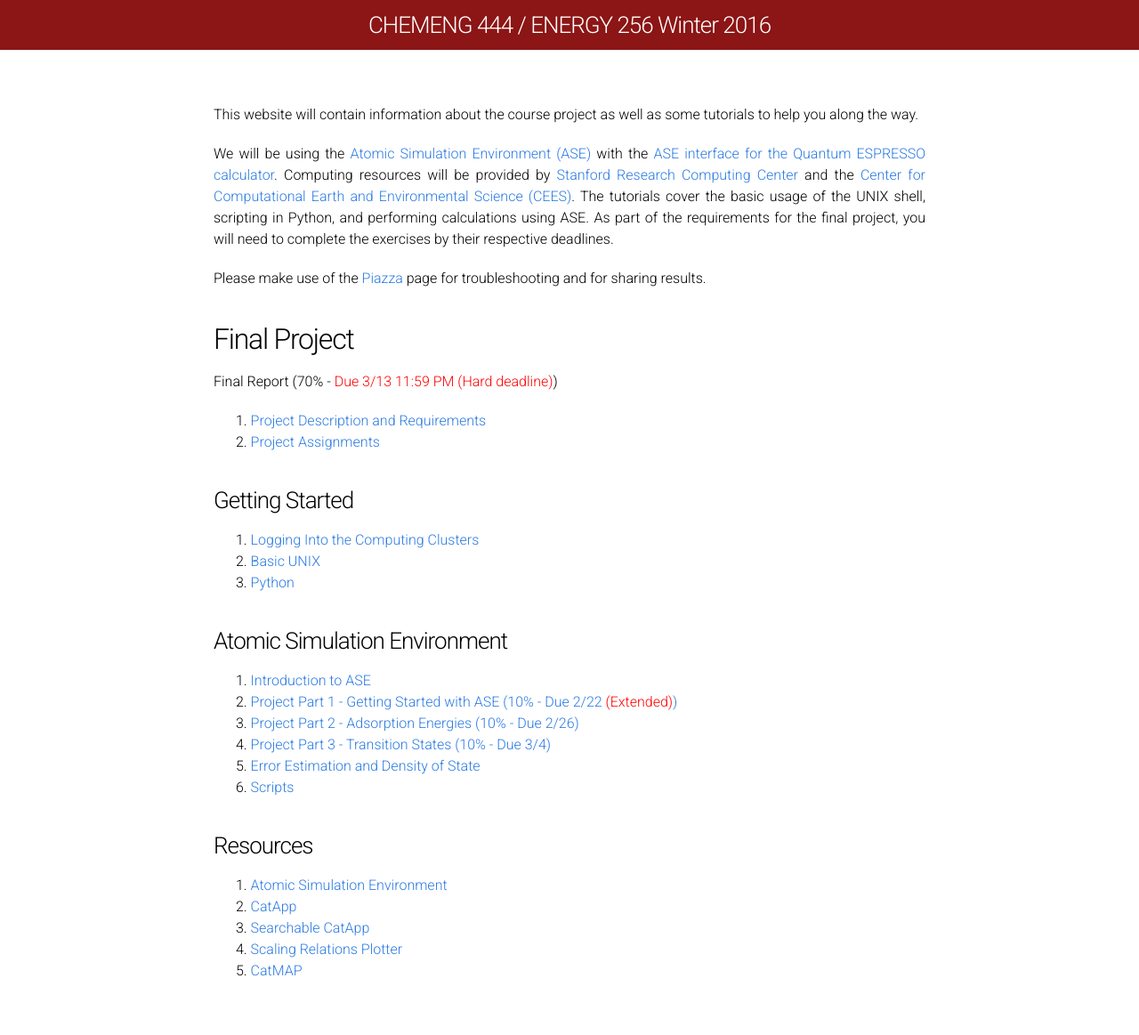
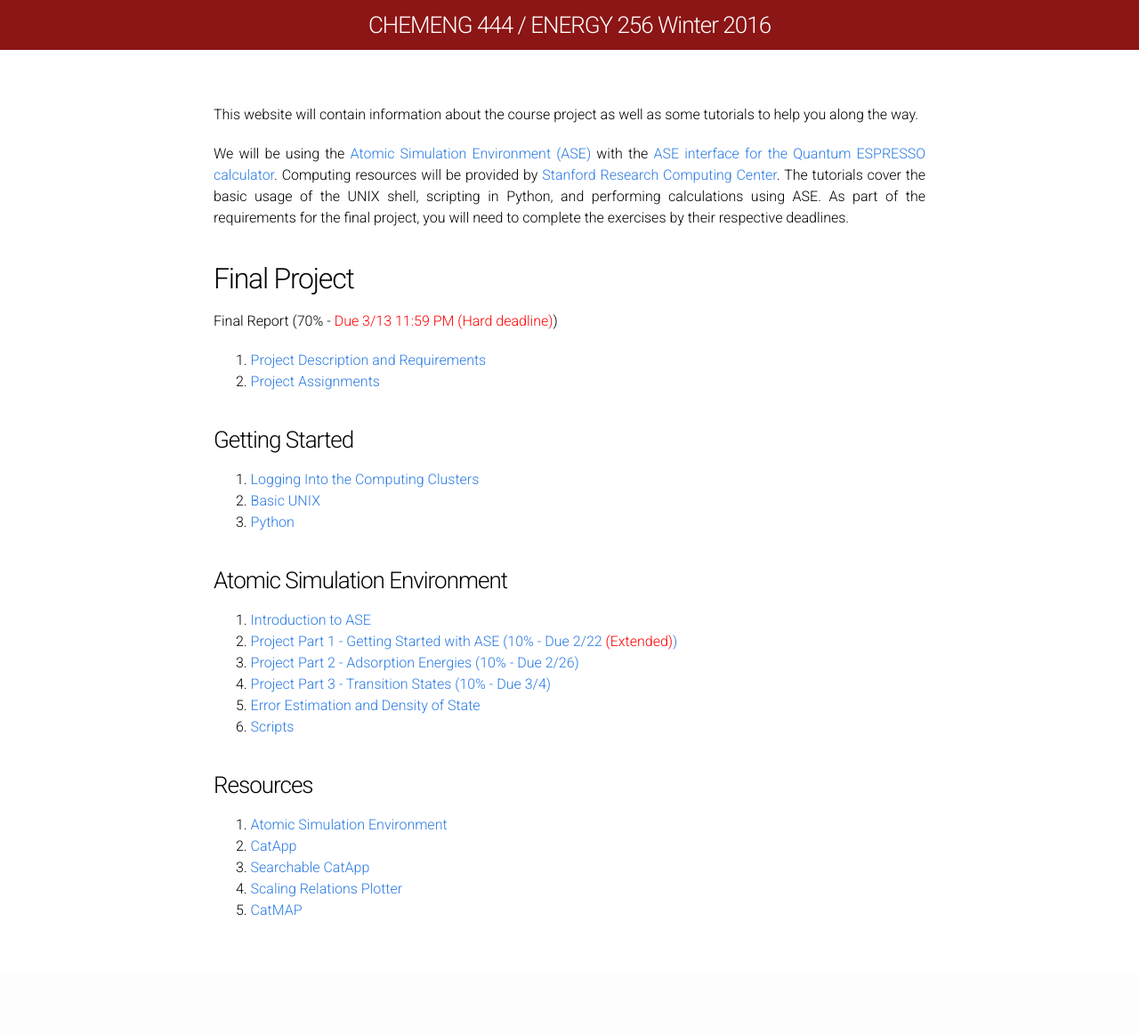
Before and after one commit to brohr/brohr.github.io, a Jekyll site: the page built from Index.md, in a window 1280 px wide. Shown: the whole page at 89% size. Built offline with Jekyll 4.4.1, drawn with Linux system fonts in a browser that asks for light colours; after the commit the page ends 1095 px from its top, so only the background shows below that.

Commit message:
1485910466.92

```diff
--- a/Index.md
+++ b/Index.md
@@ -6,9 +6,7 @@ permalink: /
 
 This website will contain information about the course project as well as some tutorials to help you along the way.
 
-We will be using the [Atomic Simulation Environment (ASE)](https://wiki.fysik.dtu.dk/ase/) with the [ASE interface for the Quantum ESPRESSO calculator](http://github.com/vossjo/ase-espresso). Computing resources will be provided by [Stanford Research Computing Center](https://srcc.stanford.edu/) and the [Center for Computational Earth  and Environmental Science (CEES)](http://cees.stanford.edu/index.php). The tutorials cover the basic usage of the UNIX shell, scripting in Python, and performing calculations using ASE. As part of the requirements for the final project, you will need to complete the exercises by their respective deadlines.
-
-Please make use of the [Piazza](https://piazza.com/class/ij0k0xrcxrz5pa) page for troubleshooting and for sharing results.
+We will be using the [Atomic Simulation Environment (ASE)](https://wiki.fysik.dtu.dk/ase/) with the [ASE interface for the Quantum ESPRESSO calculator](http://github.com/vossjo/ase-espresso). Computing resources will be provided by [Stanford Research Computing Center](https://srcc.stanford.edu/). The tutorials cover the basic usage of the UNIX shell, scripting in Python, and performing calculations using ASE. As part of the requirements for the final project, you will need to complete the exercises by their respective deadlines.
 
 
 ## Final Project ##
```
